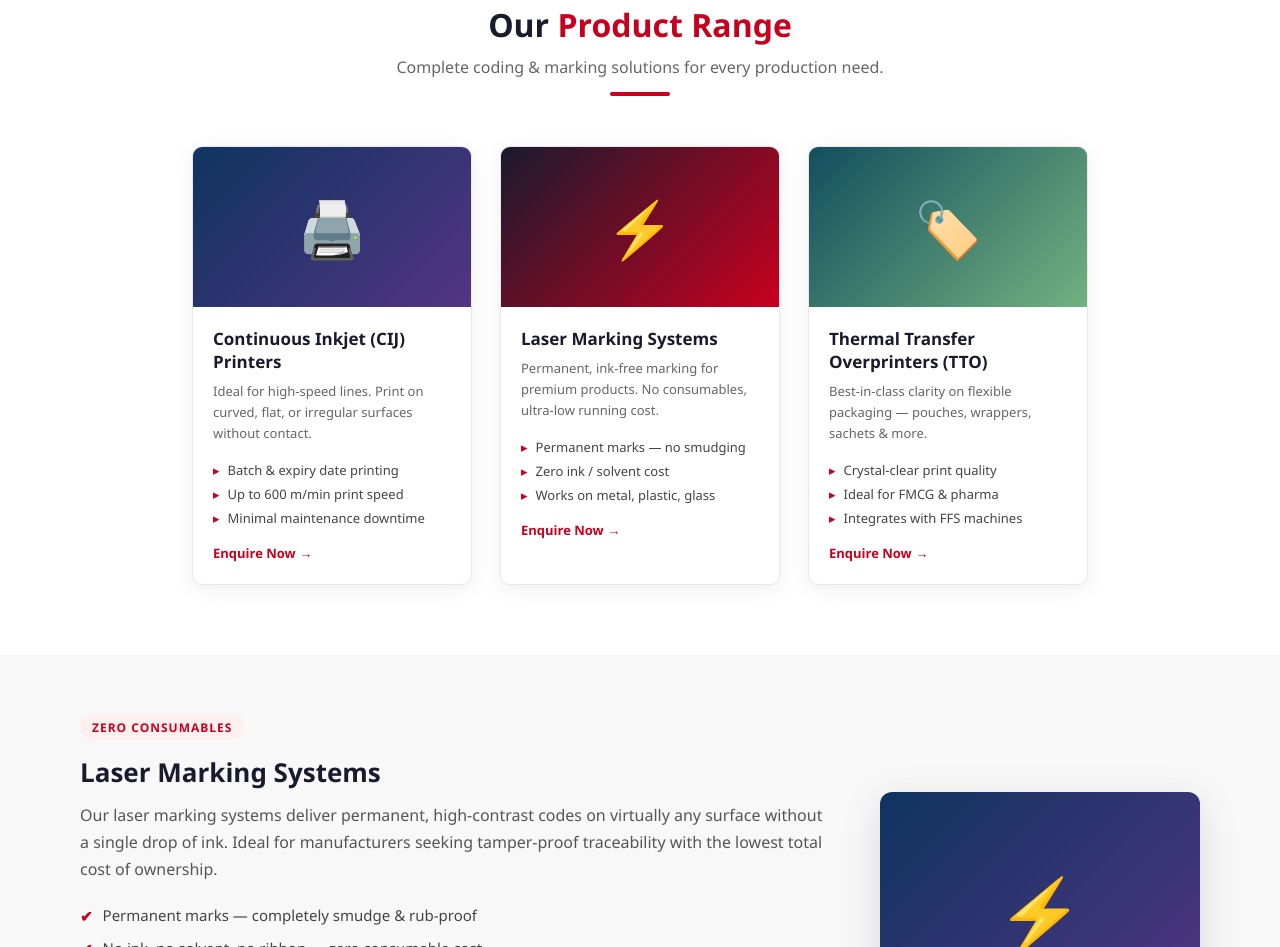
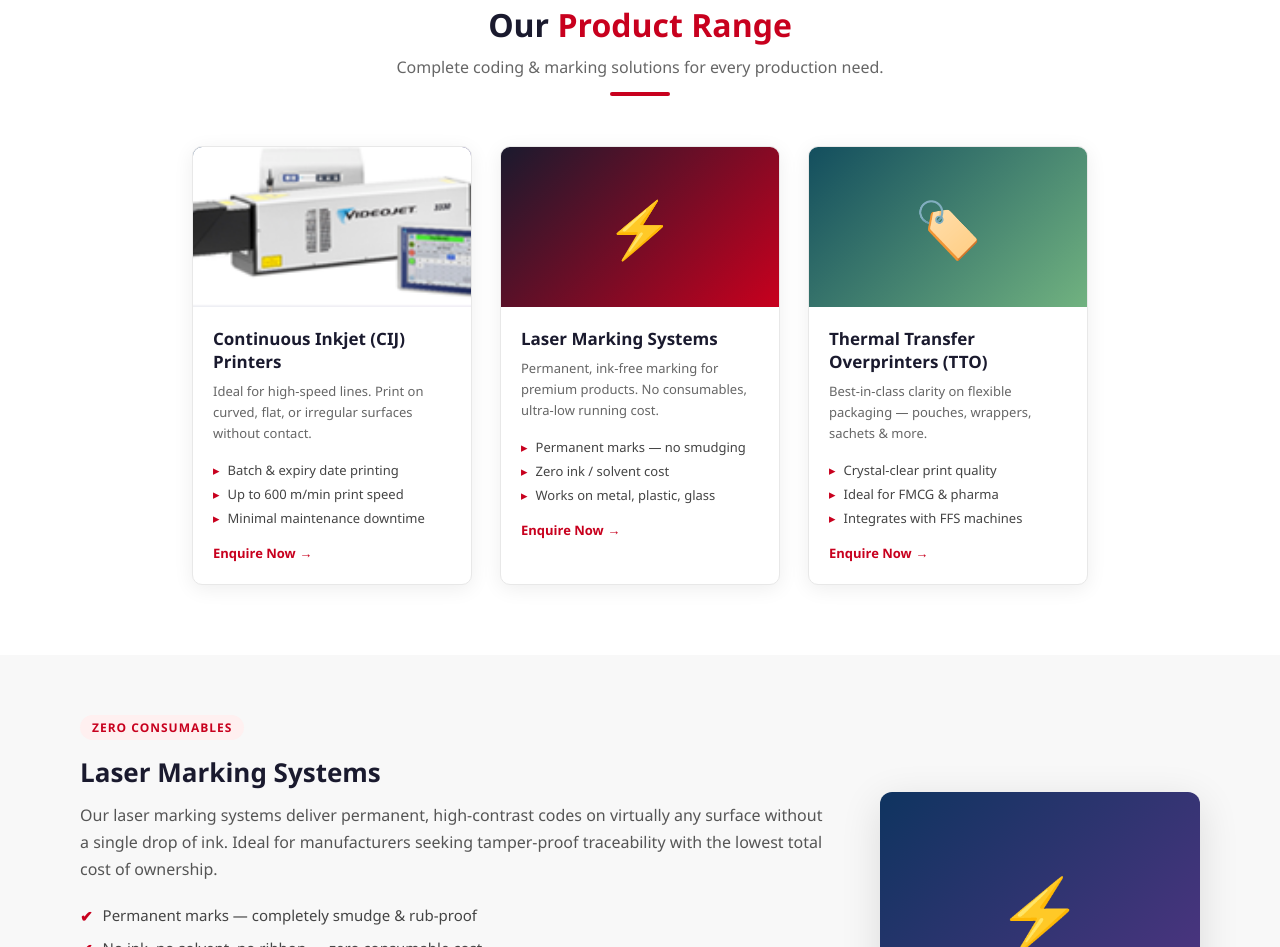
Before and after one commit to xravindrax/avdesh-websitessss, a plain HTML site: page index.html in a window 1280 px wide. Shown: the part 1701-2648 px from the top of the page. Drawn offline with Linux system fonts and the light colour scheme.

Commit message:
Replace CIJ printer emoji with actual product image

```diff
--- a/index.html
+++ b/index.html
@@ -490,7 +490,7 @@
   <div class="products-grid">
 
     <div class="product-card">
-      <div class="card-img cij">🖨️</div>
+      <div class="card-img cij"><img src="continuous-inkjet-printer.jpg" alt="Continuous Inkjet Printer" style="width:100%; height:100%; object-fit:cover;"></div>
       <div class="card-body">
         <h4>Continuous Inkjet (CIJ) Printers</h4>
         <p>Ideal for high-speed lines. Print on curved, flat, or irregular surfaces without contact.</p>
```
Also changed, not shown: continuous-inkjet-printer.jpg (added).
